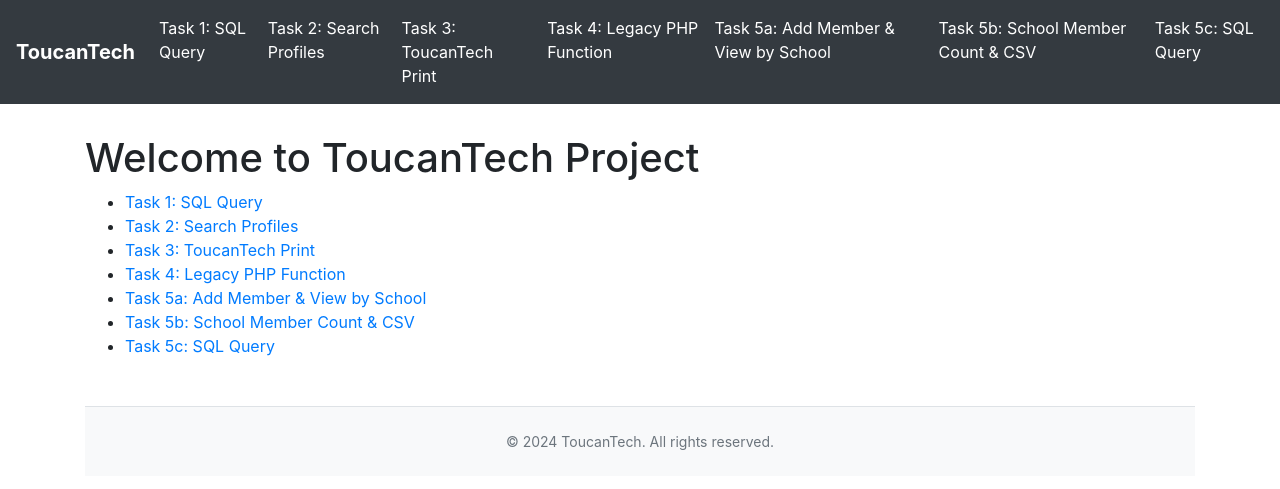
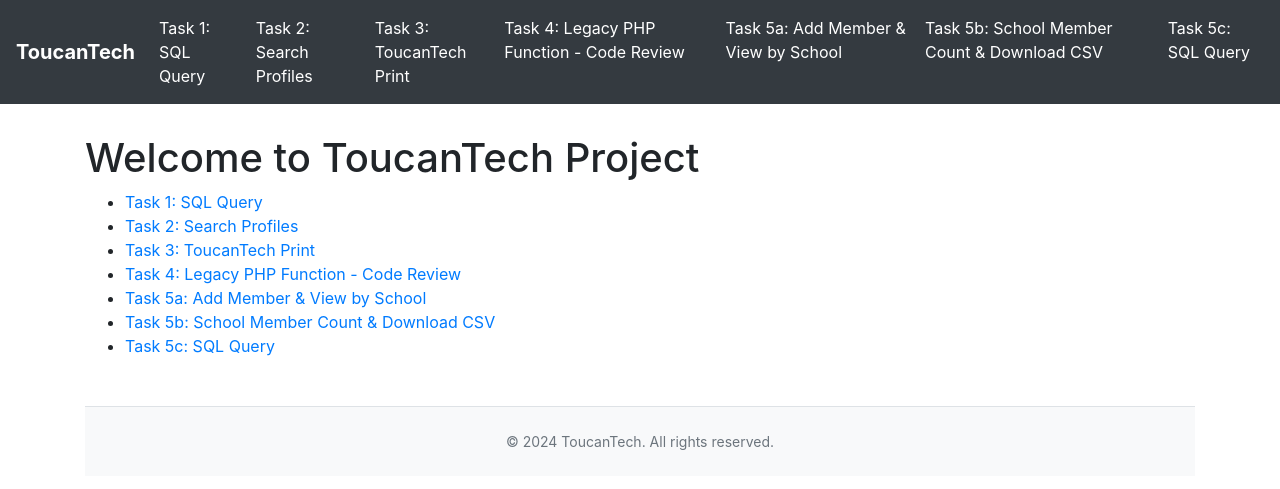
Before and after one commit to raviallipilli/toucan-project, a PHP site: page / in a window 1280 px wide. Shown: the top 489 px of the page. Run offline with PHP 8.4, Linux system fonts and the light colour scheme.

Commit message:
minor tweaks

```diff
--- a/views/header.html
+++ b/views/header.html
@@ -43,13 +43,13 @@
                     <a class="nav-link" href="/task3">Task 3: ToucanTech Print</a>
                 </li>
                 <li>
-                    <a class="nav-link" href="/task4">Task 4: Legacy PHP Function</a>
+                    <a class="nav-link" href="/task4">Task 4: Legacy PHP Function - Code Review</a>
                 </li>
                 <li>
                     <a class="nav-link" href="/task5a">Task 5a: Add Member & View by School</a>
                 </li>
                 <li>
-                    <a class="nav-link" href="/task5b">Task 5b: School Member Count & CSV</a>
+                    <a class="nav-link" href="/task5b">Task 5b: School Member Count & Download CSV</a>
                 </li>
                 <li>
                     <a class="nav-link" href="/task5c">Task 5c: SQL Query</a>
--- a/views/index.php
+++ b/views/index.php
@@ -15,13 +15,13 @@
     <li><a href="/task3">Task 3: ToucanTech Print</a></li>
 
     <!-- Link to Task 4: Legacy PHP Function -->
-    <li><a href="/task4">Task 4: Legacy PHP Function</a></li>
+    <li><a href="/task4">Task 4: Legacy PHP Function - Code Review</a></li>
 
     <!-- Link to Task 5a: Add Member & View by School -->
     <li><a href="/task5a">Task 5a: Add Member & View by School</a></li>
 
     <!-- Link to Task 5b: School Member Count & CSV -->
-    <li><a href="/task5b">Task 5b: School Member Count & CSV</a></li>
+    <li><a href="/task5b">Task 5b: School Member Count & Download CSV</a></li>
 
     <!-- Link to Task 5c: SQL Query -->
     <li><a href="/task5c">Task 5c: SQL Query</a></li>
```
